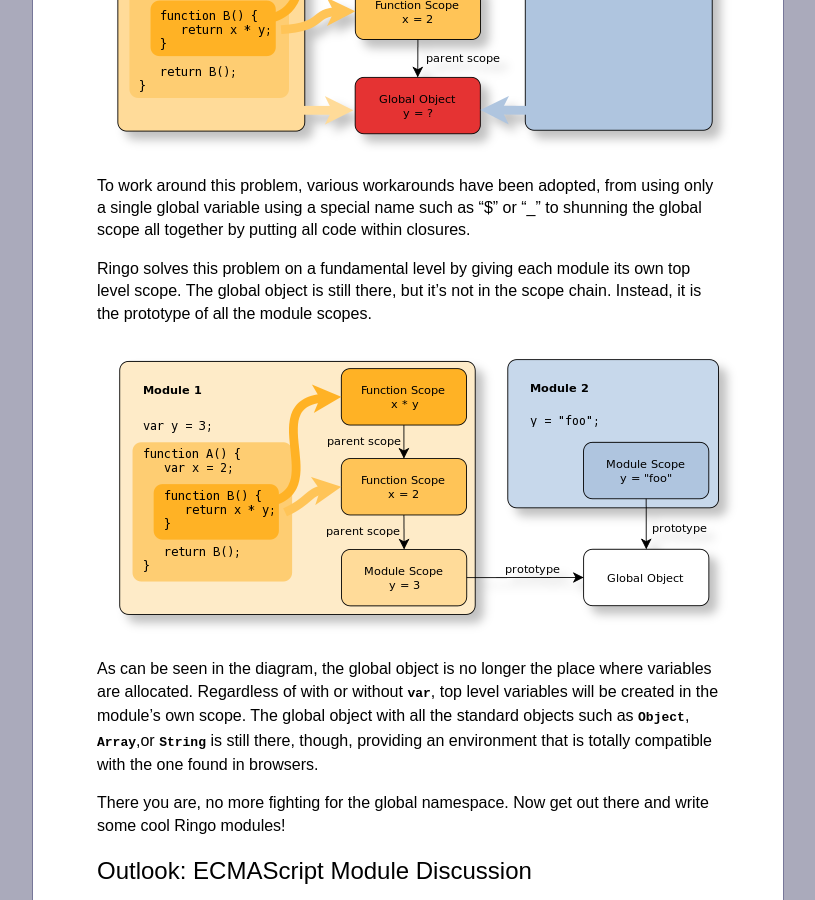
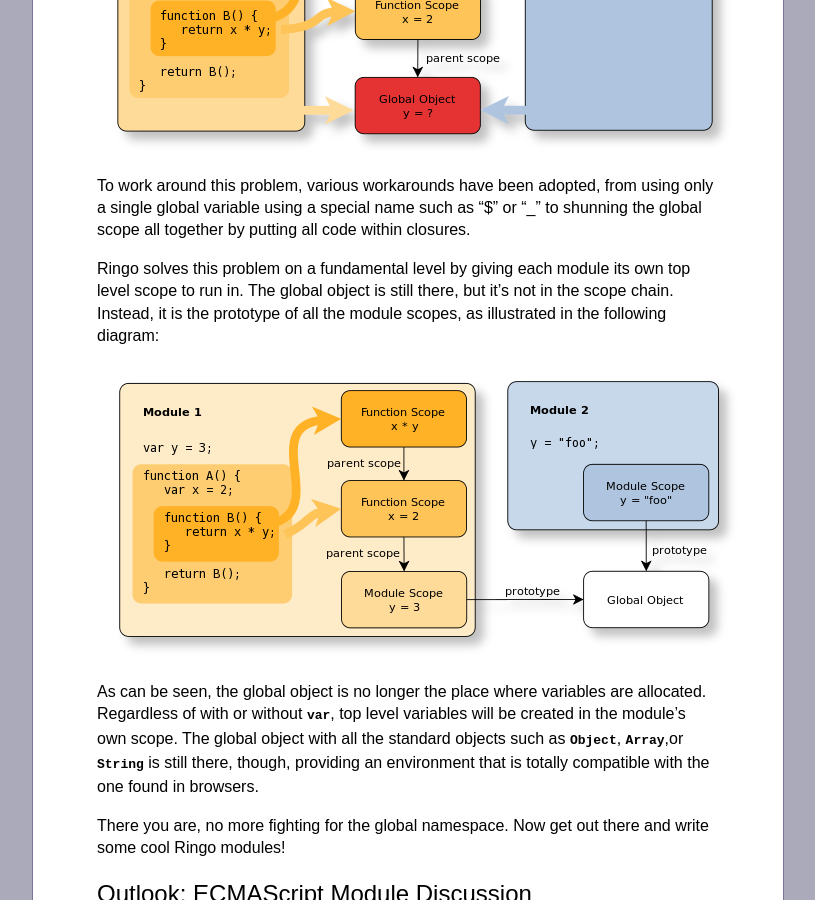
Before and after one commit to hns/hns.github.com, a Jekyll site: the page built from _posts/2010-07-30-modules.md, in a window 1280 px wide and 900 px high, scrolled down 2971 px. Shown: the whole window, without its empty margins (232-1047 px from the left). Built offline with Jekyll 4.4.1, drawn with Linux system fonts in a browser that asks for light colours; comment, search, counter and statistics services are not loaded.

Commit message:
More rewording

```diff
--- a/_posts/2010-07-30-modules.md
+++ b/_posts/2010-07-30-modules.md
@@ -142,17 +142,17 @@ using only a single global variable using a special name such as "$" or "_"
 to shunning the global scope all together by putting all code within closures.
 
 Ringo solves this problem on a fundamental level by giving each module its
-own top level scope. The global object is still there, but it's not in the
-scope chain. Instead, it is the prototype of all the module scopes.
+own top level scope to run in. The global object is still there, but it's not
+in the scope chain. Instead, it is the prototype of all the module scopes, as
+illustrated in the following diagram:
 
 ![modulescope]
 
-As can be seen in the diagram, the global object is no longer the place where
-variables are allocated. Regardless of with or without `var`, top level
-variables will be created in the module's own scope. The global object with all
-the standard objects such as `Object`, `Array`,or `String` is still there,
-though, providing an environment that is totally compatible with the one found
-in browsers.
+As can be seen, the global object is no longer the place where variables are
+allocated. Regardless of with or without `var`, top level variables will be
+created in the module's own scope. The global object with all the standard
+objects such as `Object`, `Array`,or `String` is still there, though, providing
+an environment that is totally compatible with the one found in browsers.
 
 There you are, no more fighting for the global namespace. Now get out there
 and write some cool Ringo modules!
```
